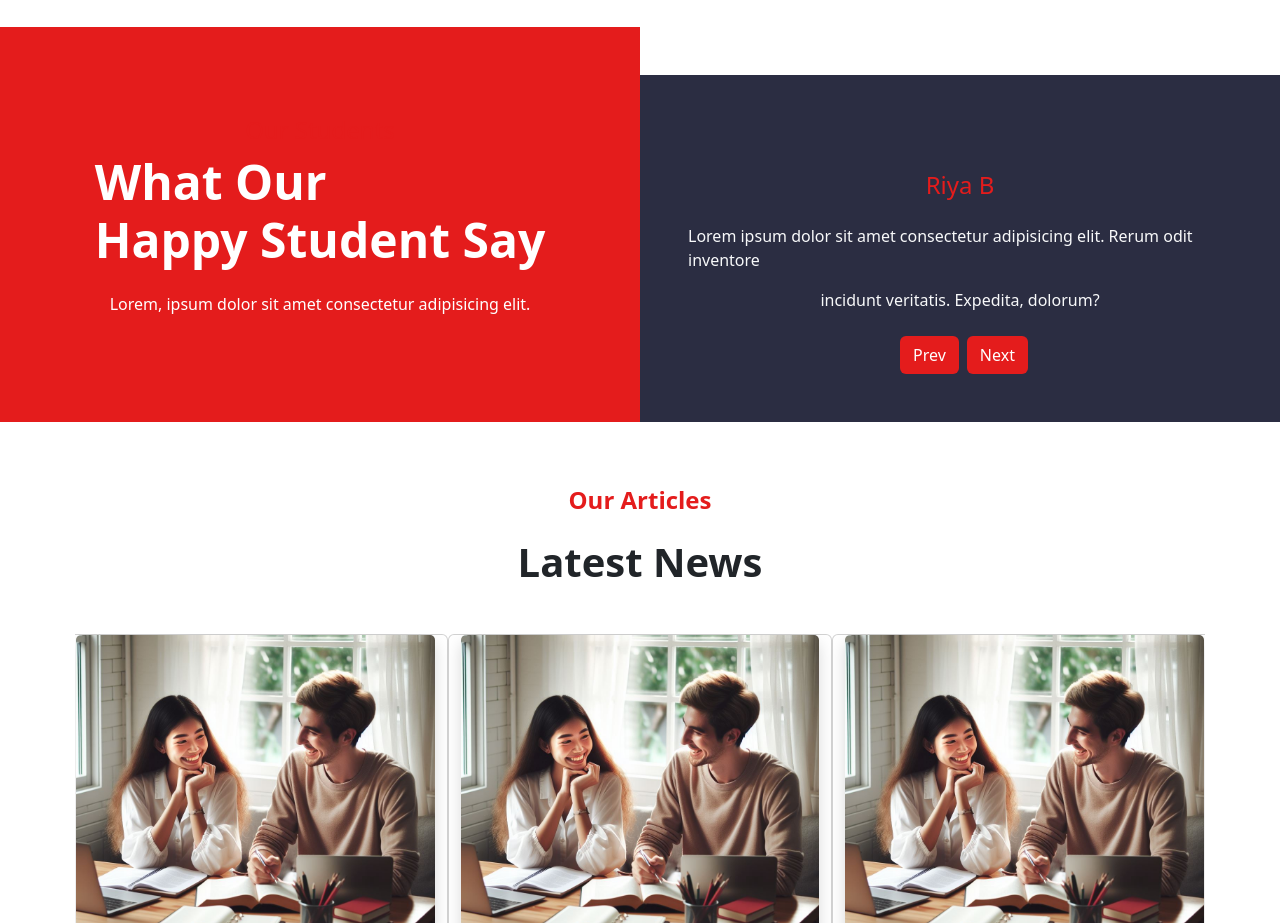
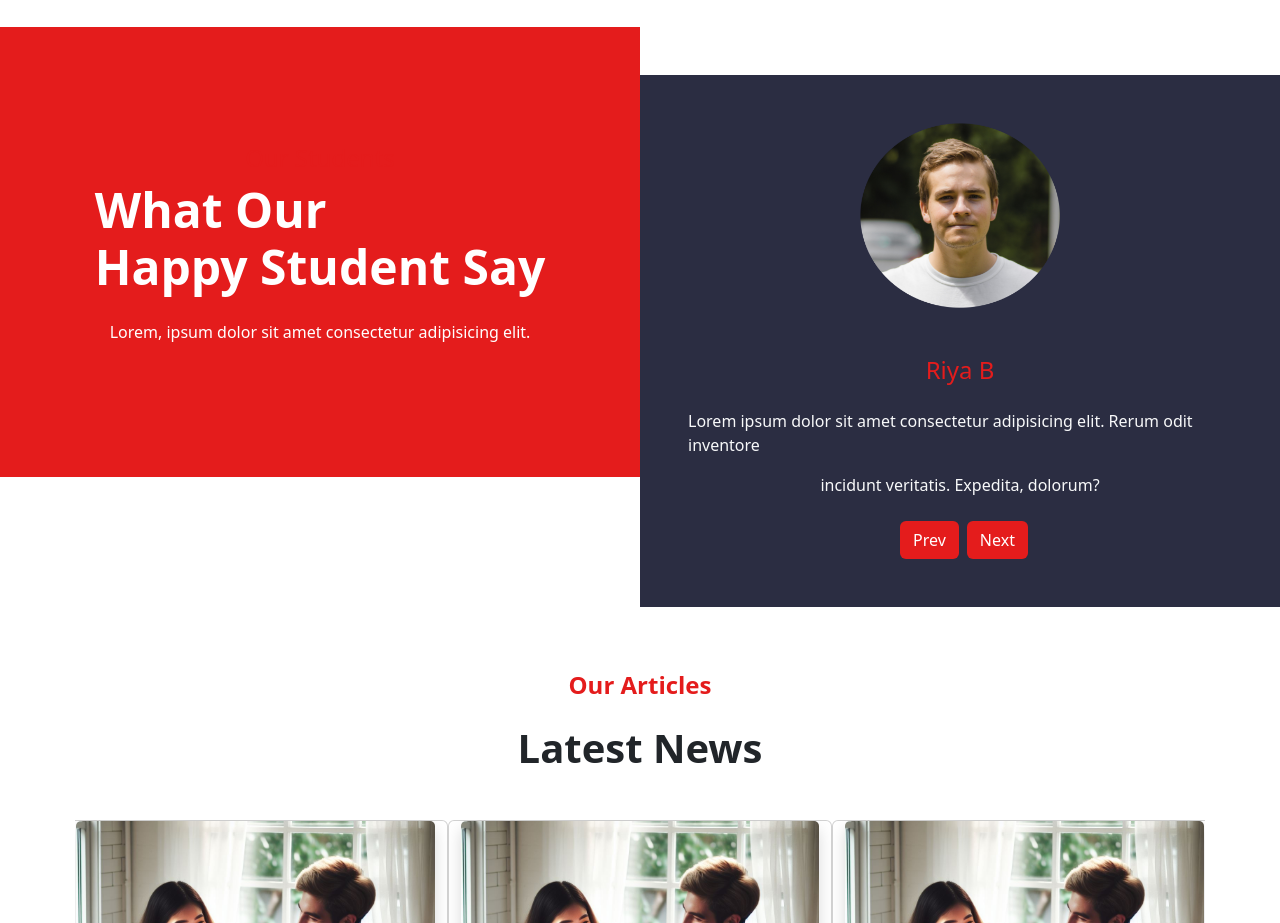
Before and after one commit to Vipulll11/LocalTutorialWebsite, a plain HTML site: page index.html in a window 1280 px wide. Shown: the part 4000-4923 px from the top of the page. Drawn offline with nearby package versions, Linux system fonts and the light colour scheme; files whose address does not match are found by name.

Commit message:
Update index.html
fixed some bugs

```diff
--- a/index.html
+++ b/index.html
@@ -695,7 +695,7 @@
                         <div class="carousel-item active">
                             <div class=" d-flex flex-column justify-content-center align-items-center ">
                                 <img class="img-fluid review-2-img"
-                                    src="./assets/circle.png"
+                                    src="./assets/circle-profile-picture-face-person-human-clothing-transparent-png-488441.png"
                                     alt="">
                                 <h4 class="h4 mt-5">Riya B</h4>
                                 <p class="mt-3 text-light">Lorem ipsum dolor sit amet consectetur adipisicing elit.
```
